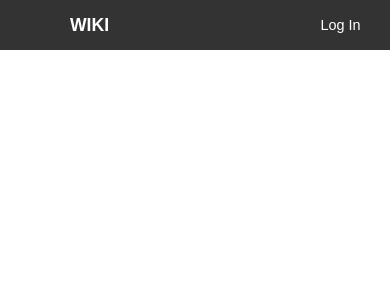
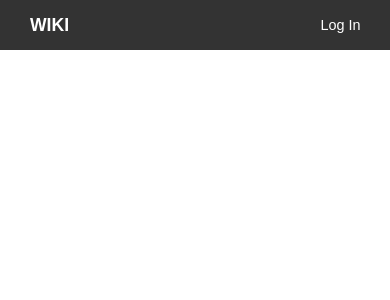
Before and after one commit to mgbrian/wiki, a Python web app: template templates/base.html in a window 390 px wide. Shown: the top 300 px of the page. Run offline with Jinja, Linux system fonts and the light colour scheme; the template is opened without the code that fills it, so the values that code supplies are empty.

Commit message:
Move the Logo further left on very small screens.

```diff
--- a/static/css/styles.css
+++ b/static/css/styles.css
@@ -64,9 +64,11 @@ nav {
 }
 
 nav > ul {
+    display: flex;
+    justify-content: space-between;
+    gap: 20px;
+    padding: 0;
     list-style: none;
-    display: flex;
-    gap: 20px;
 }
 
 nav > ul > li {
```
